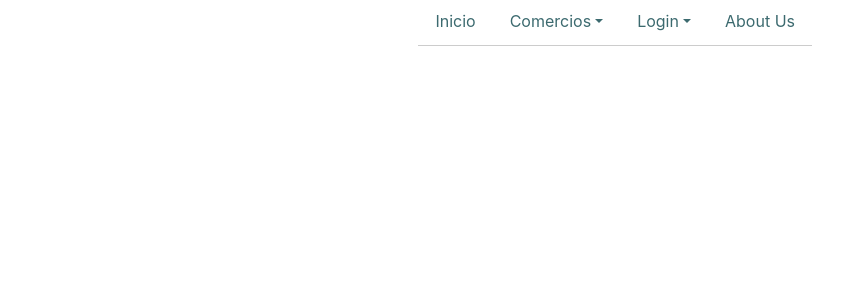
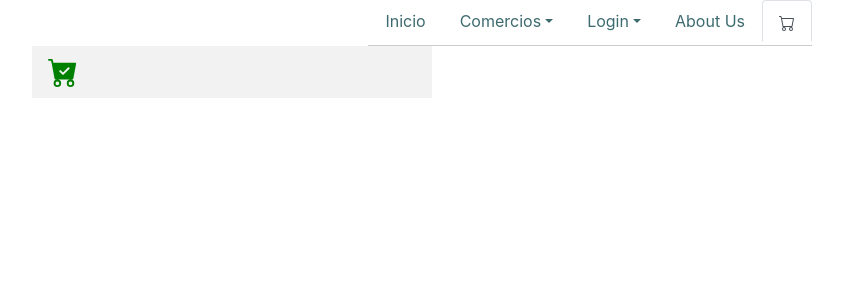
Before and after one commit to franagan/finalProyect, a React (Create React App) app: page /tienda in a window 1280 px wide. Shown: the top 300 px of the page, without its empty margins (408-1251 px from the left). Built offline with nearby package versions, Linux system fonts and the light colour scheme.

Commit message:
copiado codigo del carrito en carrito.js y borrado de tiendaDetalle

```diff
--- a/src/App.js
+++ b/src/App.js
@@ -38,7 +38,7 @@ const App = () => {
               <Route path="/login" element={<Login />} />
               <Route path="/register" element={<Register />} />
               <Route path="/about" element={<About />} />
-              <Route path="/carrito" element={<Carrito />} />
+              <Route path="/tienda" element={<Carrito />} />
             </Routes>
           </Suspense>
         </div>
--- a/src/componentes/Navbar/Navbar.jsx
+++ b/src/componentes/Navbar/Navbar.jsx
@@ -126,6 +126,26 @@ export const Navbar = () => {
             About Us
           </NavLink>
         </li>
+         <li className="nav-item">
+          <NavLink
+            exact
+            activeClassName="active"
+            className="nav-link"
+            to="/tienda"
+          >
+
+            <svg
+                      xmlns="http://www.w3.org/2000/svg"
+                      width="16"
+                      height="16"
+                      fill="currentColor"
+                      class="bi bi-cart"
+                      viewBox="0 0 16 16"
+                    >
+                      <path d="M0 1.5A.5.5 0 0 1 .5 1H2a.5.5 0 0 1 .485.379L2.89 3H14.5a.5.5 0 0 1 .491.592l-1.5 8A.5.5 0 0 1 13 12H4a.5.5 0 0 1-.491-.408L2.01 3.607 1.61 2H.5a.5.5 0 0 1-.5-.5zM3.102 4l1.313 7h8.17l1.313-7H3.102zM5 12a2 2 0 1 0 0 4 2 2 0 0 0 0-4zm7 0a2 2 0 1 0 0 4 2 2 0 0 0 0-4zm-7 1a1 1 0 1 1 0 2 1 1 0 0 1 0-2zm7 0a1 1 0 1 1 0 2 1 1 0 0 1 0-2z" />
+                    </svg>
+          </NavLink>
+        </li>
       </ul>
     </div>
   );
--- a/src/pages/Carrito/Carrito.js
+++ b/src/pages/Carrito/Carrito.js
@@ -1,15 +1,22 @@
 import React, { useState } from "react";
 import "./Carrito.css";
 
+
 const Carrito = () => {
+    const [showCart, setShowCart] = useState(false); // visibilidad del carrito
     const [cart, setCart] = useState([]);
-  const [showCart, setShowCart] = useState(false);
+
+
 const handleCartClick = () => {
     setShowCart(!showCart);
   };
 
+
   const calculateTotalUnits = (cart) => {
-    const totalUnits = cart.reduce((total, product) => total + product.quantity, 0);
+    const totalUnits = cart.reduce(
+      (total, product) => total + product.quantity,
+      0
+    );
     return totalUnits;
   };
 
@@ -19,7 +26,9 @@ const Carrito = () => {
       const existingProduct = prevCart.find((item) => item._id === product._id);
       if (existingProduct) {
         const updatedCart = prevCart.map((item) =>
-          item._id === product._id ? { ...item, quantity: item.quantity + 1 } : item
+          item._id === product._id
+            ? { ...item, quantity: item.quantity + 1 }
+            : item
         );
         return updatedCart;
       } else {
@@ -27,6 +36,7 @@ const Carrito = () => {
       }
     });
   };
+
 
   const removeFromCart = (productId) => {
     setCart((prevCart) => {
@@ -36,7 +46,9 @@ const Carrito = () => {
           return prevCart.filter((product) => product._id !== productId);
         } else {
           const updatedCart = prevCart.map((item) =>
-            item._id === productId ? { ...item, quantity: item.quantity - 1 } : item
+            item._id === productId
+              ? { ...item, quantity: item.quantity - 1 }
+              : item
           );
           return updatedCart;
         }
@@ -46,38 +58,104 @@ const Carrito = () => {
   };
 
   const calculateTotal = (cart) => {
-    const totalPrice = cart.reduce((total, product) => total + product.price * product.quantity, 0);
-    return totalPrice.toLocaleString("es-ES", { style: "currency", currency: "EUR" });
+    const totalPrice = cart.reduce(
+      (total, product) => total + product.price * product.quantity,
+      0
+    );
+    return totalPrice.toLocaleString("es-ES", {
+      style: "currency",
+      currency: "EUR",
+    });
   };
+
+  //carrito//
 
   return (
   <div>
-    <button onClick={handleCartClick}>
-          {showCart ? "Ocultar Carrito" : "Mostrar Carrito"}
+  <div className="sticky-button-container">
+    <button className="shopping-button" onClick={handleCartClick}>
+      {showCart ? (
+        <svg
+          xmlns="http://www.w3.org/2000/svg"
+          width="30"
+          height="30"
+          fill="RED"
+          viewBox="0 0 16 16"
+        >
+          <path d="M.5 1a.5.5 0 0 0 0 1h1.11l.401 1.607 1.498 7.985A.5.5 0 0 0 4 12h1a2 2 0 1 0 0 4 2 2 0 0 0 0-4h7a2 2 0 1 0 0 4 2 2 0 0 0 0-4h1a.5.5 0 0 0 .491-.408l1.5-8A.5.5 0 0 0 14.5 3H2.89l-.405-1.621A.5.5 0 0 0 2 1H.5zM6 14a1 1 0 1 1-2 0 1 1 0 0 1 2 0zm7 0a1 1 0 1 1-2 0 1 1 0 0 1 2 0zM7.354 5.646 8.5 6.793l1.146-1.147a.5.5 0 0 1 .708.708L9.207 7.5l1.147 1.146a.5.5 0 0 1-.708.708L8.5 8.207 7.354 9.354a.5.5 0 1 1-.708-.708L7.793 7.5 6.646 6.354a.5.5 0 1 1 .708-.708z" />
+        </svg>
+      ) : (
+        <svg
+          xmlns="http://www.w3.org/2000/svg"
+          width="30"
+          height="30"
+          fill="green"
+          class="bi bi-cart-check-fill"
+          viewBox="0 0 16 16"
+        >
+          <path d="M.5 1a.5.5 0 0 0 0 1h1.11l.401 1.607 1.498 7.985A.5.5 0 0 0 4 12h1a2 2 0 1 0 0 4 2 2 0 0 0 0-4h7a2 2 0 1 0 0 4 2 2 0 0 0 0-4h1a.5.5 0 0 0 .491-.408l1.5-8A.5.5 0 0 0 14.5 3H2.89l-.405-1.621A.5.5 0 0 0 2 1H.5zM6 14a1 1 0 1 1-2 0 1 1 0 0 1 2 0zm7 0a1 1 0 1 1-2 0 1 1 0 0 1 2 0zm-1.646-7.646-3 3a.5.5 0 0 1-.708 0l-1.5-1.5a.5.5 0 1 1 .708-.708L8 8.293l2.646-2.647a.5.5 0 0 1 .708.708z" />
+        </svg>
+      )}
     </button>
+
     {showCart && (
       <aside className="shopping">
         <h4>Carrito de compras</h4>
         <p>Cantidad de productos: {calculateTotalUnits(cart)}</p>
-    <ul  style={{ listStyle: "none" }}>
+        <ul style={{ listStyle: "none" }}>
           {cart.map((product) => (
             <li key={product._id}>
               <div>
-            <img src={product.image} alt={product.name} style={{ width: "150px" }} />
+                <img
+                  src={product.image}
+                  alt={product.name}
+                  style={{ width: "150px" }}
+                />
               </div>
               <div>{product.name}</div>
-          <div>{product.price.toLocaleString("es-ES", { style: "currency", currency: "EUR" })}</div>
               <div>
-            <button onClick={() => removeFromCart(product._id)} className="btn btn">
-              <svg xmlns="http://www.w3.org/2000/svg" width="16" height="16" fill="red" className="bi bi-bag-dash" viewBox="0 0 16 16">
-                <path fillRule="evenodd" d="M5.5 10a.5.5 0 0 1 .5-.5h4a.5.5 0 0 1 0 1H6a.5.5 0 0 1-.5-.5z" />
+                {product.price.toLocaleString("es-ES", {
+                  style: "currency",
+                  currency: "EUR",
+                })}
+              </div>
+              <div>
+                <button
+                  onClick={() => removeFromCart(product._id)}
+                  className="btn btn"
+                >
+                  <svg
+                    xmlns="http://www.w3.org/2000/svg"
+                    width="16"
+                    height="16"
+                    fill="red"
+                    className="bi bi-bag-dash"
+                    viewBox="0 0 16 16"
+                  >
+                    <path
+                      fillRule="evenodd"
+                      d="M5.5 10a.5.5 0 0 1 .5-.5h4a.5.5 0 0 1 0 1H6a.5.5 0 0 1-.5-.5z"
+                    />
                     <path d="M8 1a2.5 2.5 0 0 1 2.5 2.5V4h-5v-.5A2.5 2.5 0 0 1 8 1zm3.5 3v-.5a3.5 3.5 0 1 0-7 0V4H1v10a2 2 0 0 0 2 2h10a2 2 0 0 0 2-2V4h-3.5zM2 5h12v9a1 1 0 0 1-1 1H3a1 1 0 0 1-1-1V5z" />
                   </svg>
                 </button>
                 <div className="count">{product.quantity}</div>
-            <button onClick={() => addToCart(product)} className="btn btn">
-              <svg xmlns="http://www.w3.org/2000/svg" width="16" height="16" fill="green" className="bi bi-bag-plus" viewBox="0 0 16 16">
-                <path fillRule="evenodd" d="M8 7.5a.5.5 0 0 1 .5.5v1.5H10a.5.5 0 0 1 0 1H8.5V12a.5.5 0 0 1-1 0v-1.5H6a.5.5 0 0 1 0-1h1.5V8a.5.5 0 0 1 .5-.5z" />
+                <button
+                  onClick={() => addToCart(product)}
+                  className="btn btn"
+                >
+                  <svg
+                    xmlns="http://www.w3.org/2000/svg"
+                    width="16"
+                    height="16"
+                    fill="green"
+                    className="bi bi-bag-plus"
+                    viewBox="0 0 16 16"
+                  >
+                    <path
+                      fillRule="evenodd"
+                      d="M8 7.5a.5.5 0 0 1 .5.5v1.5H10a.5.5 0 0 1 0 1H8.5V12a.5.5 0 0 1-1 0v-1.5H6a.5.5 0 0 1 0-1h1.5V8a.5.5 0 0 1 .5-.5z"
+                    />
                     <path d="M8 1a2.5 2.5 0 0 1 2.5 2.5V4h-5v-.5A2.5 2.5 0 0 1 8 1zm3.5 3v-.5a3.5 3.5 0 1 0-7 0V4H1v10a2 2 0 0 0 2 2h10a2 2 0 0 0 2-2V4h-3.5zM2 5h12v9a1 1 0 0 1-1 1H3a1 1 0 0 1-1-1V5z" />
                   </svg>
                 </button>
@@ -89,8 +167,7 @@ const Carrito = () => {
       </aside>
     )}
   </div>
-
+  </div>
   );
 };
-
 export default Carrito;
```
Also changed, not shown: src/pages/Comercios/TiendaDetalles.js (+6 -88 lines). Lines whose indentation alone changed are shown as unchanged.
